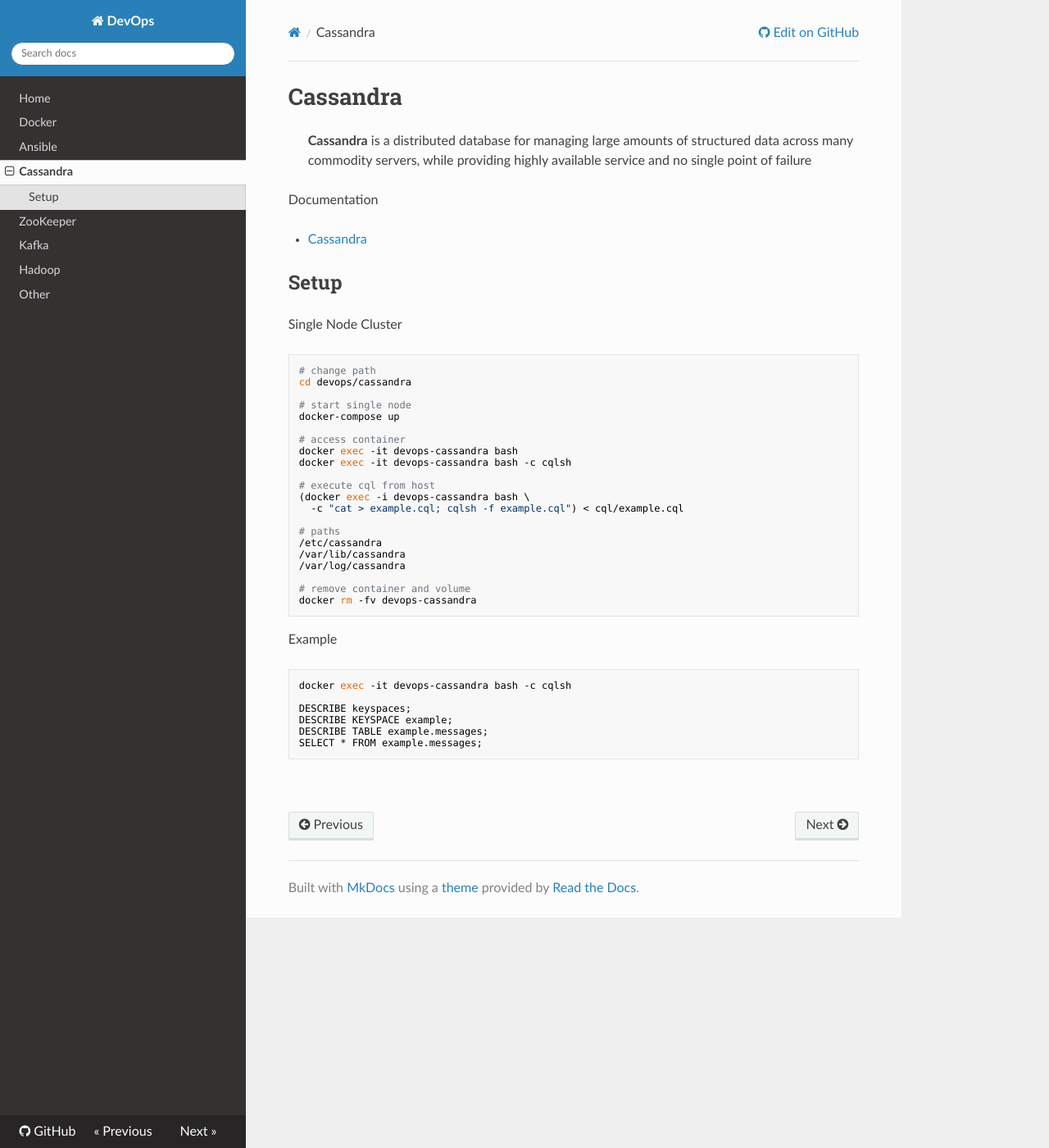
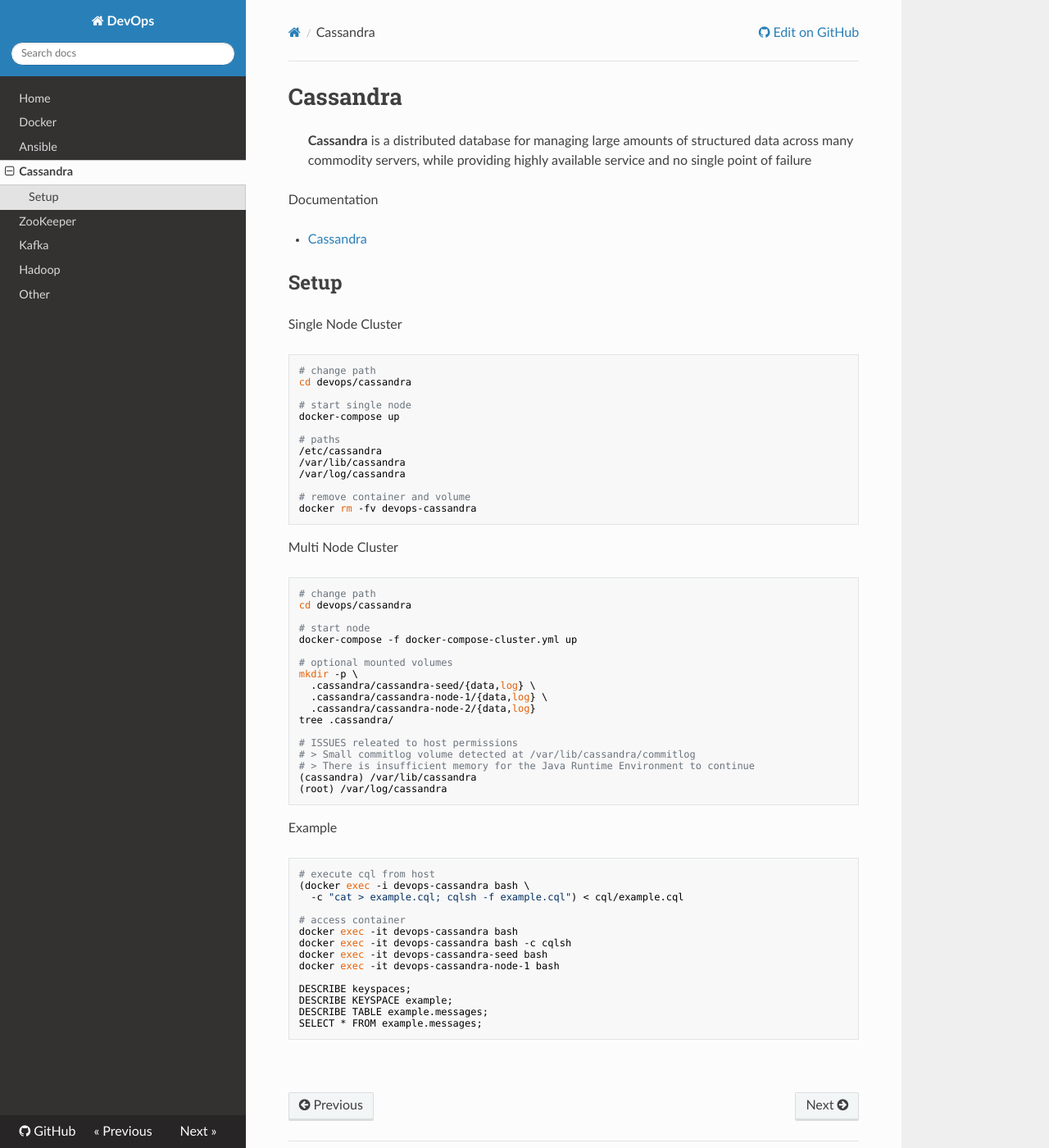
Before and after one commit to niqdev/devops, an MkDocs documentation site: the page built from docs/cassandra.md, in a window 1280 px wide and 1400 px high. Shown: the whole window at 82% size. Built offline with MkDocs 1.6.1, drawn with Linux system fonts in a browser that asks for light colours; nearby versions of some CDN libraries; old or Windows-style settings are respelled for this version of MkDocs.

Commit message:
cassandra: update cluster example

````diff
--- a/docs/cassandra.md
+++ b/docs/cassandra.md
@@ -16,14 +16,6 @@ cd devops/cassandra
 # start single node
 docker-compose up
 
-# access container
-docker exec -it devops-cassandra bash
-docker exec -it devops-cassandra bash -c cqlsh
-
-# execute cql from host
-(docker exec -i devops-cassandra bash \
-  -c "cat > example.cql; cqlsh -f example.cql") < cql/example.cql
-
 # paths
 /etc/cassandra
 /var/lib/cassandra
@@ -33,9 +25,39 @@ docker exec -it devops-cassandra bash -c cqlsh
 docker rm -fv devops-cassandra
 ```
 
+Multi Node Cluster
+```bash
+# change path
+cd devops/cassandra
+
+# start node
+docker-compose -f docker-compose-cluster.yml up
+
+# optional mounted volumes
+mkdir -p \
+  .cassandra/cassandra-seed/{data,log} \
+  .cassandra/cassandra-node-1/{data,log} \
+  .cassandra/cassandra-node-2/{data,log}
+tree .cassandra/
+
+# ISSUES releated to host permissions
+# > Small commitlog volume detected at /var/lib/cassandra/commitlog
+# > There is insufficient memory for the Java Runtime Environment to continue
+(cassandra) /var/lib/cassandra
+(root) /var/log/cassandra
+```
+
 Example
 ```bash
+# execute cql from host
+(docker exec -i devops-cassandra bash \
+  -c "cat > example.cql; cqlsh -f example.cql") < cql/example.cql
+
+# access container
+docker exec -it devops-cassandra bash
 docker exec -it devops-cassandra bash -c cqlsh
+docker exec -it devops-cassandra-seed bash
+docker exec -it devops-cassandra-node-1 bash
 
 DESCRIBE keyspaces;
 DESCRIBE KEYSPACE example;
````
Also changed, not shown: cassandra/README.md (deleted, +0 -39 lines), 1 other file.
